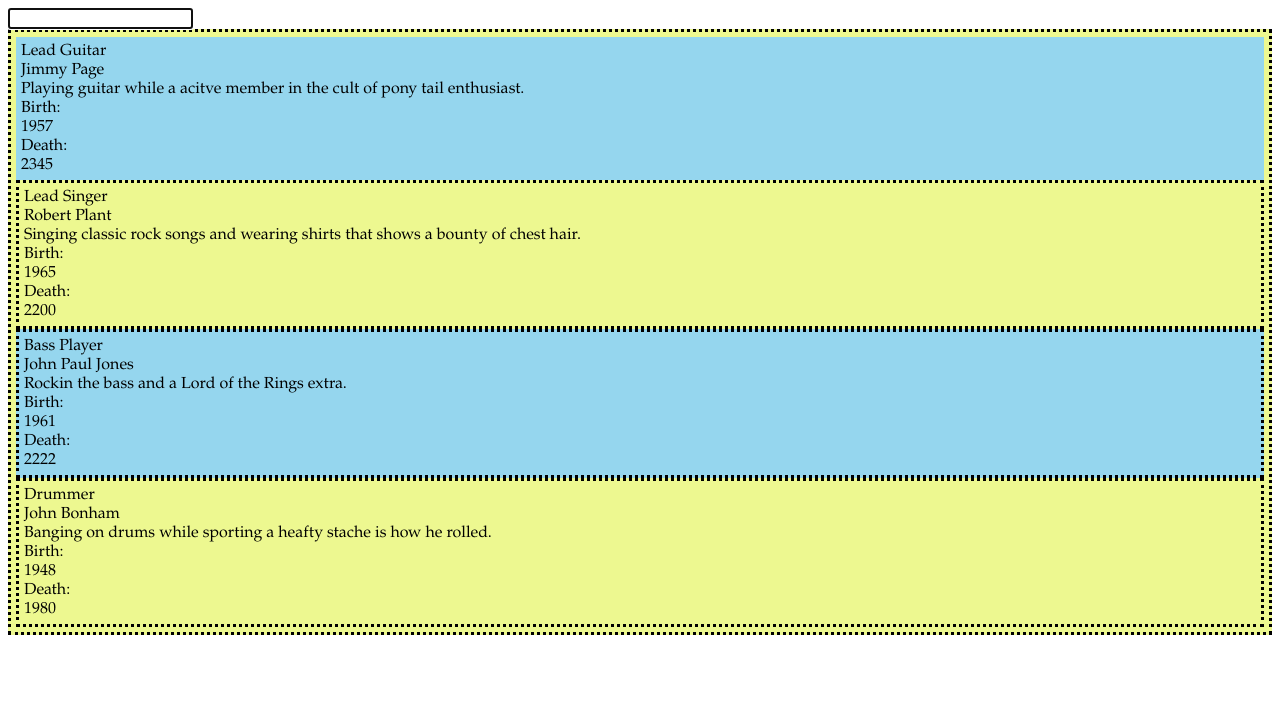
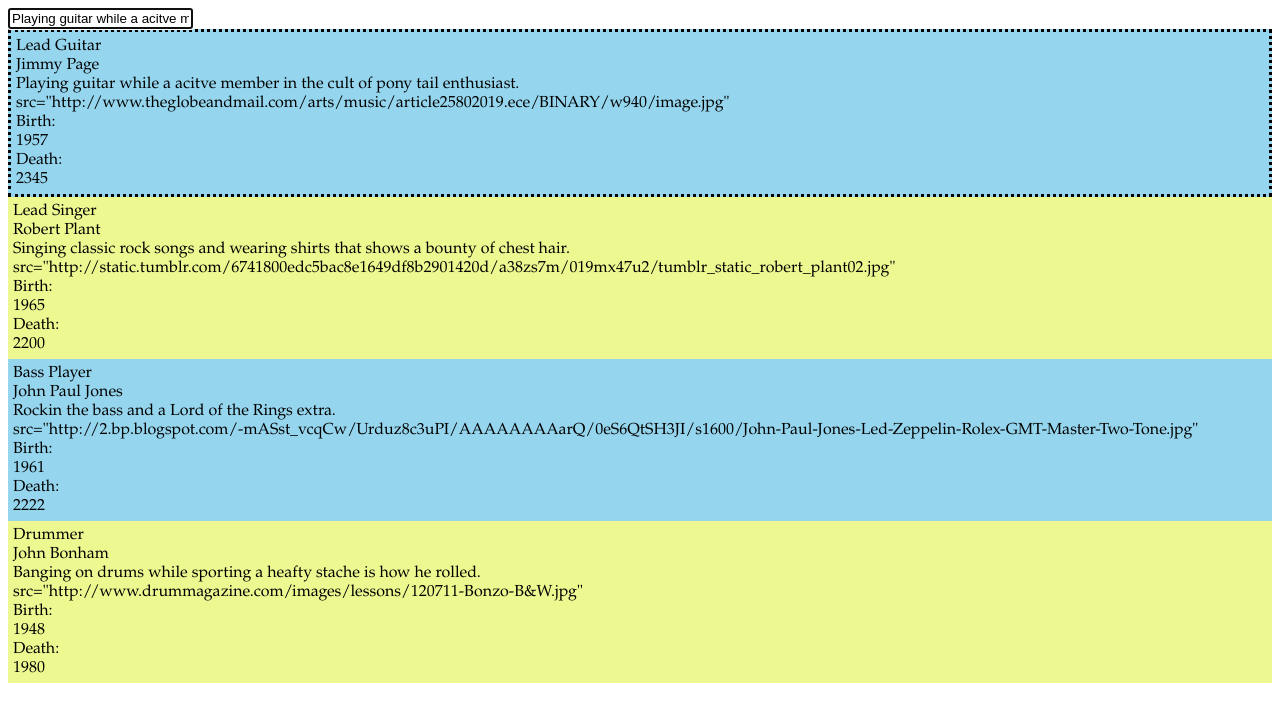
Before and after one commit to ostrander-nathan/EVENT_LISTENERS_WYSIWYG, a plain HTML site: page index.html in a window 1280 px wide. Both pictures are taken after a click on the element 640 px from the left and 108 px from the top of the page. Drawn offline with nearby package versions, Linux system fonts and the light colour scheme.

Commit message:
working files

```diff
--- a/index.html
+++ b/index.html
@@ -7,16 +7,13 @@
 	<link rel="stylesheet" href="wysiwyg.css">
 </head>
 <body>
-	<div>
-		<input id='input' type='textarea' class="mirror">
-	</div>
-	<div class="person__container" id="person">
+<div>
+  <input id='input' type='textarea' class="mirror">
+</div>
+<div id="person">
 
-	</div>
-	<div class="outputEl">
-
-	</div>
-
-	<script type="text/javascript" src="wysiwyg.js"></script>
+</div>
+<script src="https://ajax.googleapis.com/ajax/libs/jquery/2.2.2/jquery.min.js"></script>
+<script type="text/javascript" src="wysiwyg.js"></script>
 </body>
 </html>
--- a/wysiwyg.js
+++ b/wysiwyg.js
@@ -45,48 +45,53 @@ var myDisplay = document.getElementById('person');
 var counter = 0;
 var myArray;
 var contentToDisplay = "";
-	for (; counter < zepp.length; counter++) {
-    myArray = zepp[counter];
+
+for (; counter < zepp.length; counter++) {
+  myArray = zepp[counter];
   // Give each person element a unique identifier
-contentToDisplay += `<div class="person__container border" id="person--${counter}">`;
-      contentToDisplay+= `<div class= "title">${myArray.title}</div>`;
-        // contentToDisplay += myArray.title;
-      // contentToDisplay+= "</div>";
-      contentToDisplay+= `<div class= "name">${myArray.name}</div>`;
-      //   contentToDisplay += myArray.name;
-      // contentToDisplay+= "</div>";
-      contentToDisplay+= `<div class= "bio">${myArray.bio}</div>`;
-      //   contentToDisplay += myArray.bio;
-      // contentToDisplay+= "</div>";
-      contentToDisplay+= "Birth:" +`<div class= "lifespan">${myArray.lifespan.birth}</div>`;
-      //   contentToDisplay += myArray.lifespan.birth;
-      // contentToDisplay+= "</div>";
-      contentToDisplay+= "Death:" +`<div class= "lifespan">${myArray.lifespan.death}</div>`;
-      //   contentToDisplay += myArray.lifespan.death;
-      // contentToDisplay+= "</div>";
-contentToDisplay+= "</div>";
-myDisplay.innerHTML = contentToDisplay;
+  contentToDisplay += `<div class="person__container" id="person--${counter}">`;
+  contentToDisplay += `<div class= "title">${myArray.title}</div>`;
+
+  contentToDisplay += `<div class= "name">${myArray.name}</div>`;
+
+  contentToDisplay += `<div class= "bio">${myArray.bio}</div>`;
+
+  contentToDisplay += `<div class= "image"> src="${myArray.image}"</div>`;
+
+  contentToDisplay += "Birth:" + `<div class= "lifespan">${myArray.lifespan.birth}</div>`;
+
+  contentToDisplay += "Death:" + `<div class= "lifespan">${myArray.lifespan.death}</div>`;
+
+  contentToDisplay += "</div>";
+  myDisplay.innerHTML = contentToDisplay;
 };
 // Now containerEl will have elements in it
 var containerEl = document.getElementsByClassName("person__container");
-
+var inputBox = document.getElementById('input');
+var targetToEdit;
 // Event listeners are created
 for (var i = 0; i < containerEl.length; i++) {
   var targetEmt = containerEl[i];
-  targetEmt.addEventListener("click", function (event) {
+  targetEmt.addEventListener("click", function(event) {
     // Logic to execute when the element is clicked
-    event.currentTarget.classList.toggle("border");
-    input.focus();
-     // logic for mirror input
-     var inputBox = document.getElementById('input');
-     inputBox.onkeyup = function(){
-        // document.getElementById('person').innerHTML = inputBox.value;
-        targetEmt.innerHTML = inputBox.value;
-        inputBox.removeEventListener("keyup", inputBox);
-    }
-console.log(event.currentTarget);
+    this.classList.toggle("border");
+    inputBox.focus();
+    // logic for mirror inputBox
+    inputBox.value = this.childNodes[2].innerHTML;
+    targetToEdit = this;
+    inputBox.addEventListener("keyup", textInput)
+  });
+  targetEmt.addEventListener("mouseout", function(event) {
+    // Logic to execute when the element is clicked
+
+    inputBox.removeEventListener("keyup", textInput);
+
   });
 };
 
-// When there is a highlighted person element, and you begin typing in the input box, the person's biography should be immediately bound to what you are typing, letter by letter.
-// When you press the enter/return key when typing in the input field, then the content of the input field should immediately be blank.
+function textInput(e) {
+  targetToEdit.childNodes[2].innerHTML = inputBox.value;
+  if (e.keyCode === 13) {
+    inputBox.removeEventListener("keyup", textInput);
+  }
+}
```
Also changed, not shown: wysiwyg.css (+0 -7 lines).
